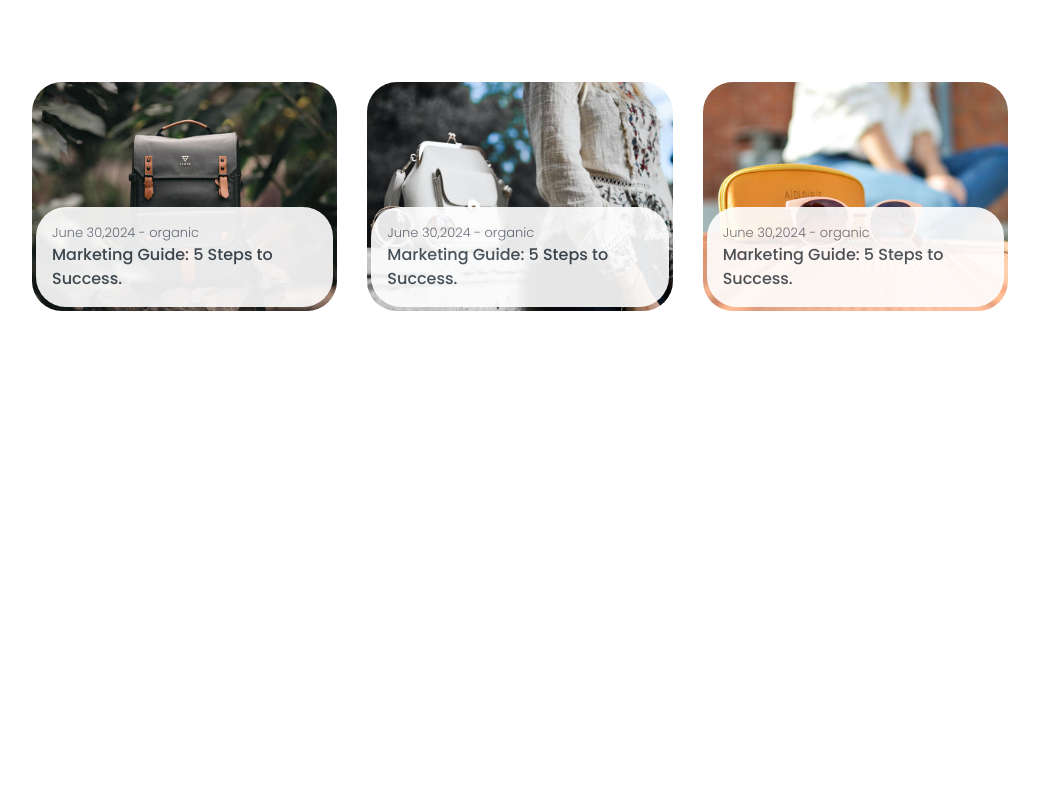
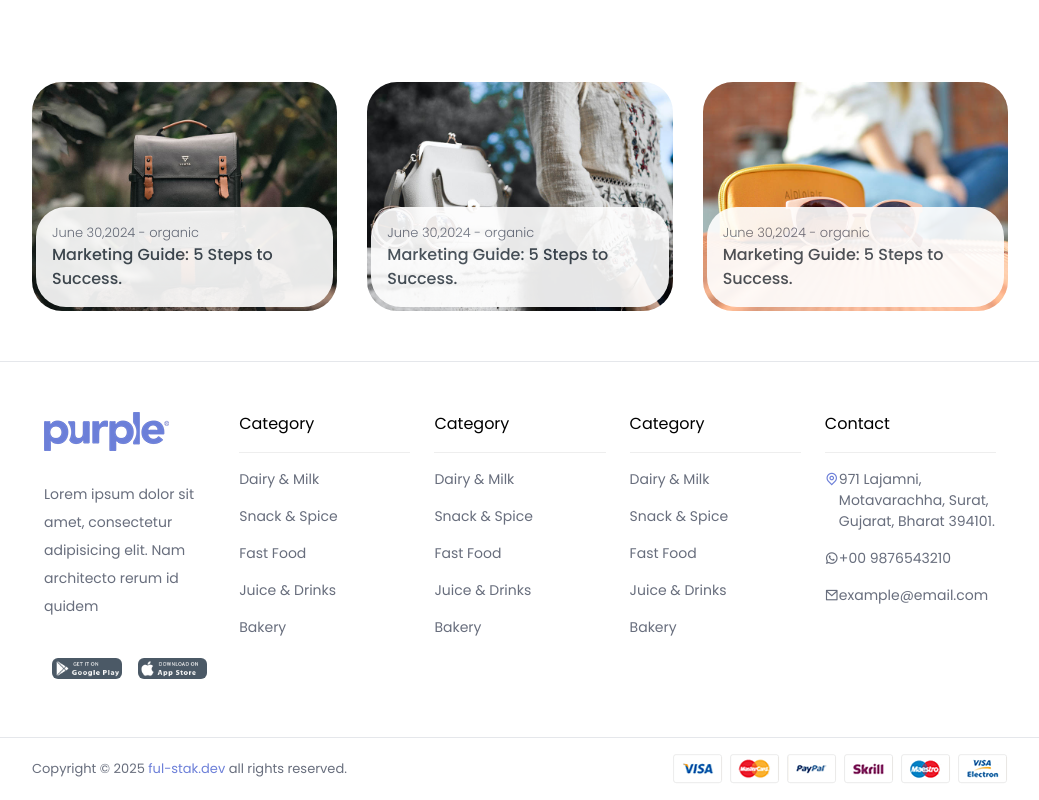
Before and after one commit to mehrdad03/Purple, a website: page pages/index.html in a window 1280 px wide. Shown: the part 5610-6410 px from the top of the page, without its empty margins (120-1159 px from the left). Before the commit the page ends 6331 px from the top, so only its background shows below. Drawn offline with nearby package versions, Linux system fonts and the light colour scheme.

Commit message:
Footer is done.

```diff
--- a/pages/index.html
+++ b/pages/index.html
@@ -1813,9 +1813,15 @@
                 alt=""
               />
             </div>
-            <div class="absolute bottom-1 p-4 opacity-90 bg-white rounded-30 mx-1">
-              <span class="block font-light text-13 text-medium"> June 30,2024 - organic </span>
-              <span class="block text-base font-medium text-dark"> Marketing Guide: 5 Steps to Success. </span>
+            <div
+              class="absolute bottom-1 p-4 opacity-90 bg-white rounded-30 mx-1"
+            >
+              <span class="block font-light text-13 text-medium">
+                June 30,2024 - organic
+              </span>
+              <span class="block text-base font-medium text-dark">
+                Marketing Guide: 5 Steps to Success.
+              </span>
             </div>
           </a>
           <a href="javscript:0" class="swiper-slide relative">
@@ -1826,9 +1832,15 @@
                 alt=""
               />
             </div>
-            <div class="absolute bottom-1 p-4 opacity-90 bg-white rounded-30 mx-1">
-              <span class="block font-light text-13 text-medium"> June 30,2024 - organic </span>
-              <span class="block text-base font-medium text-dark"> Marketing Guide: 5 Steps to Success. </span>
+            <div
+              class="absolute bottom-1 p-4 opacity-90 bg-white rounded-30 mx-1"
+            >
+              <span class="block font-light text-13 text-medium">
+                June 30,2024 - organic
+              </span>
+              <span class="block text-base font-medium text-dark">
+                Marketing Guide: 5 Steps to Success.
+              </span>
             </div>
           </a>
           <a href="javscript:0" class="swiper-slide relative">
@@ -1839,9 +1851,15 @@
                 alt=""
               />
             </div>
-            <div class="absolute bottom-1 p-4 opacity-90 bg-white rounded-30 mx-1">
-              <span class="block font-light text-13 text-medium"> June 30,2024 - organic </span>
-              <span class="block text-base font-medium text-dark"> Marketing Guide: 5 Steps to Success. </span>
+            <div
+              class="absolute bottom-1 p-4 opacity-90 bg-white rounded-30 mx-1"
+            >
+              <span class="block font-light text-13 text-medium">
+                June 30,2024 - organic
+              </span>
+              <span class="block text-base font-medium text-dark">
+                Marketing Guide: 5 Steps to Success.
+              </span>
             </div>
           </a>
           <a href="javscript:0" class="swiper-slide relative">
@@ -1852,9 +1870,15 @@
                 alt=""
               />
             </div>
-            <div class="absolute bottom-1 p-4 opacity-90 bg-white rounded-30 mx-1">
-              <span class="block font-light text-13 text-medium"> June 30,2024 - organic </span>
-              <span class="block text-base font-medium text-dark"> Marketing Guide: 5 Steps to Success. </span>
+            <div
+              class="absolute bottom-1 p-4 opacity-90 bg-white rounded-30 mx-1"
+            >
+              <span class="block font-light text-13 text-medium">
+                June 30,2024 - organic
+              </span>
+              <span class="block text-base font-medium text-dark">
+                Marketing Guide: 5 Steps to Success.
+              </span>
             </div>
           </a>
           <a href="javscript:0" class="swiper-slide relative">
@@ -1865,33 +1889,120 @@
                 alt=""
               />
             </div>
-            <div class="absolute bottom-1 p-4 opacity-90 bg-white rounded-30 mx-1">
-              <span class="block font-light text-13 text-medium"> June 30,2024 - organic </span>
-              <span class="block text-base font-medium text-dark"> Marketing Guide: 5 Steps to Success. </span>
+            <div
+              class="absolute bottom-1 p-4 opacity-90 bg-white rounded-30 mx-1"
+            >
+              <span class="block font-light text-13 text-medium">
+                June 30,2024 - organic
+              </span>
+              <span class="block text-base font-medium text-dark">
+                Marketing Guide: 5 Steps to Success.
+              </span>
             </div>
           </a>
         </div>
       </div>
     </section>
     <!-- Footer -->
+    <footer class="border-t">
+      <div class="container flex justify-between py-50">
+        <div class="w-1/5 px-3">
+          <a href="javascript:0" class="w-[7.8rem] h-[2.4rem] block">
+            <img src="../assets/images/logo/logo.png" class="w-full" alt="" />
+          </a>
+          <p class="text-14 font-normal my-30 text-medium leading-7">
+            Lorem ipsum dolor sit amet, consectetur adipisicing elit. Nam
+            architecto rerum id quidem
+          </p>
+          <div class="flex-between-center">
+            <a href="javascript:0" class="block w-[8.75rem] p-2">
+              <img
+                src="../assets/images/app/android.png"
+                class="rounded-md"
+                alt=""
+              />
+            </a>
+            <a href="javascript:0" class="block w-[8.75rem] p-2">
+              <img
+                src="../assets/images/app/apple.png"
+                class="rounded-md"
+                alt=""
+              />
+            </a>
+          </div>
+        </div>
+
+        <div class="w-1/5 px-3">
+          <span class="block border-b pb-4 mb-4 border-gray-mist"
+            >Category</span
+          >
+          <ul class="space-y-4 text-14 font-normal text-medium">
+            <li><a href="javascript:0">Dairy & Milk</a></li>
+            <li><a href="javascript:0">Snack & Spice</a></li>
+            <li><a href="javascript:0">Fast Food</a></li>
+            <li><a href="javascript:0">Juice & Drinks</a></li>
+            <li><a href="javascript:0">Bakery</a></li>
+          </ul>
+        </div>
+        <div class="w-1/5 px-3">
+          <span class="block border-b pb-4 mb-4 border-gray-mist"
+            >Category</span
+          >
+          <ul class="space-y-4 text-14 font-normal text-medium">
+            <li><a href="javascript:0">Dairy & Milk</a></li>
+            <li><a href="javascript:0">Snack & Spice</a></li>
+            <li><a href="javascript:0">Fast Food</a></li>
+            <li><a href="javascript:0">Juice & Drinks</a></li>
+            <li><a href="javascript:0">Bakery</a></li>
+          </ul>
+        </div>
+        <div class="w-1/5 px-3">
+          <span class="block border-b pb-4 mb-4 border-gray-mist"
+            >Category</span
+          >
+          <ul class="space-y-4 text-14 font-normal text-medium">
+            <li><a href="javascript:0">Dairy & Milk</a></li>
+            <li><a href="javascript:0">Snack & Spice</a></li>
+            <li><a href="javascript:0">Fast Food</a></li>
+            <li><a href="javascript:0">Juice & Drinks</a></li>
+            <li><a href="javascript:0">Bakery</a></li>
+          </ul>
+        </div>
+        <div class="w-1/5 px-3">
+          <span class="block border-b pb-4 mb-4 border-gray-mist">Contact</span>
+          <ul class="space-y-4 text-14 font-normal text-medium">
+            <li class="flex items-baseline">
+              <i class="ri-map-pin-line text-primary"></i>
+              <p>971 Lajamni, Motavarachha, Surat, Gujarat, Bharat 394101.</p>
+            </li>
+            <li class="flex items-baseline">
+              <i class="ri-whatsapp-line"></i>
+              <p>+00 9876543210</p>
+            </li>
+            <li class="flex items-baseline">
+              <i class="ri-mail-line"></i>
+              <p>example@email.com</p>
+            </li>
+          </ul>
+        </div>
+      </div>
+      <div class="border-t py-4">
+        <div class="container flex-between-center">
+          <p class="text-13 font-normal text-medium">
+            Copyright © 2025
+            <span class="text-primary">ful-stak.dev</span>
+            all rights reserved.
+          </p>
+          <div>
+            <img src="../assets/images/payment/payment.png" alt="" />
+          </div>
+        </div>
+      </div>
+    </footer>
     <!-- Cart sidebar -->
     <!-- Tools Sidebar -->
     <!-- Back to top  -->
-    <br />
-    <br />
-    <br />
-    <br />
-    <br />
-    <br />
-    <br />
-    <br />
-    <br />
-    <br />
-    <br />
-    <br />
-    <br />
-    <br />
-    <br />
+
 
     <script src="../assets/scripts/main.js"></script>
     <script src="https://cdn.jsdelivr.net/npm/swiper@11/swiper-bundle.min.js"></script>
```
Also changed, not shown: assets/images/app/android.png (added), assets/images/app/apple.png (added), assets/images/payment/payment.png (added), assets/styles/main.css.
